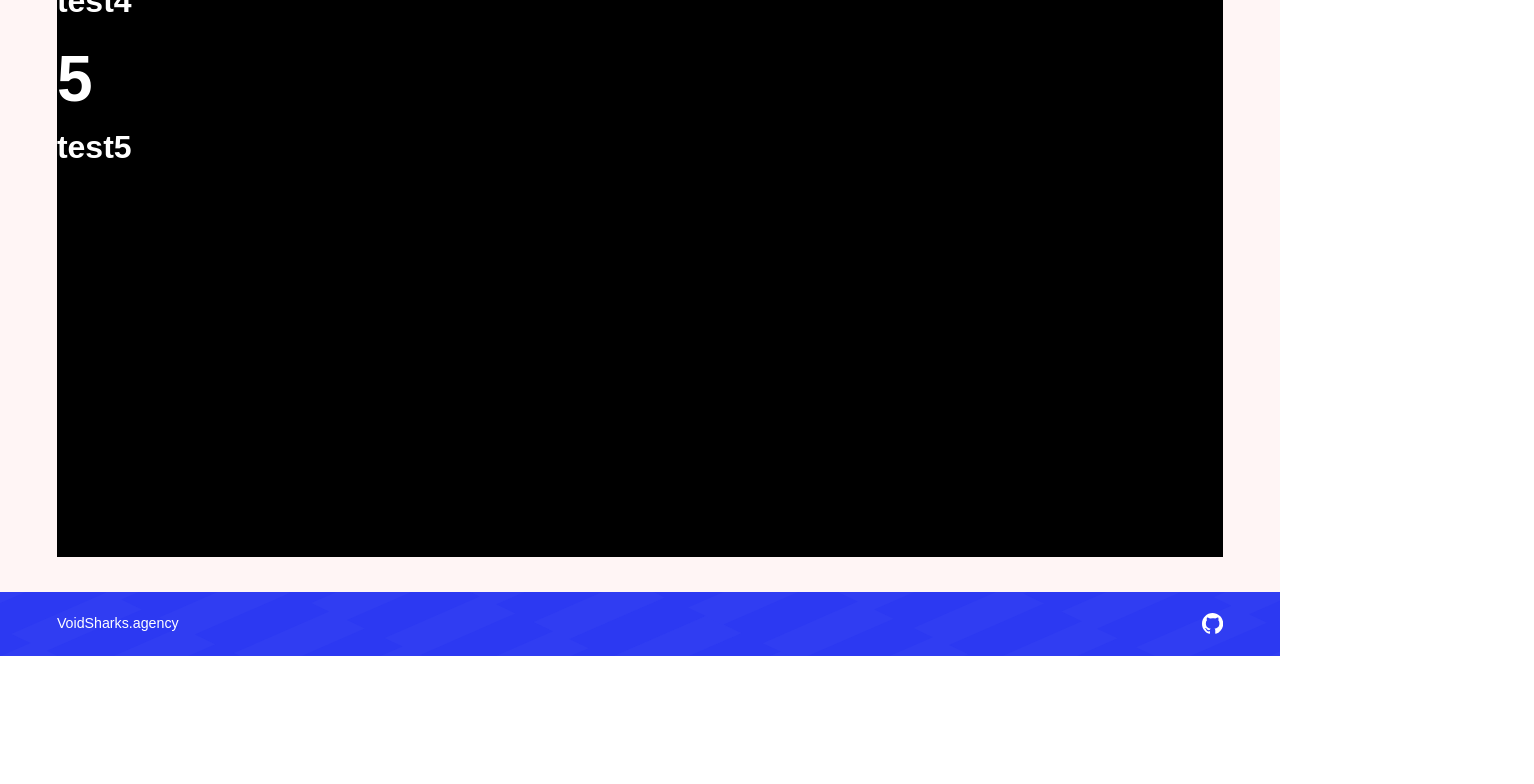
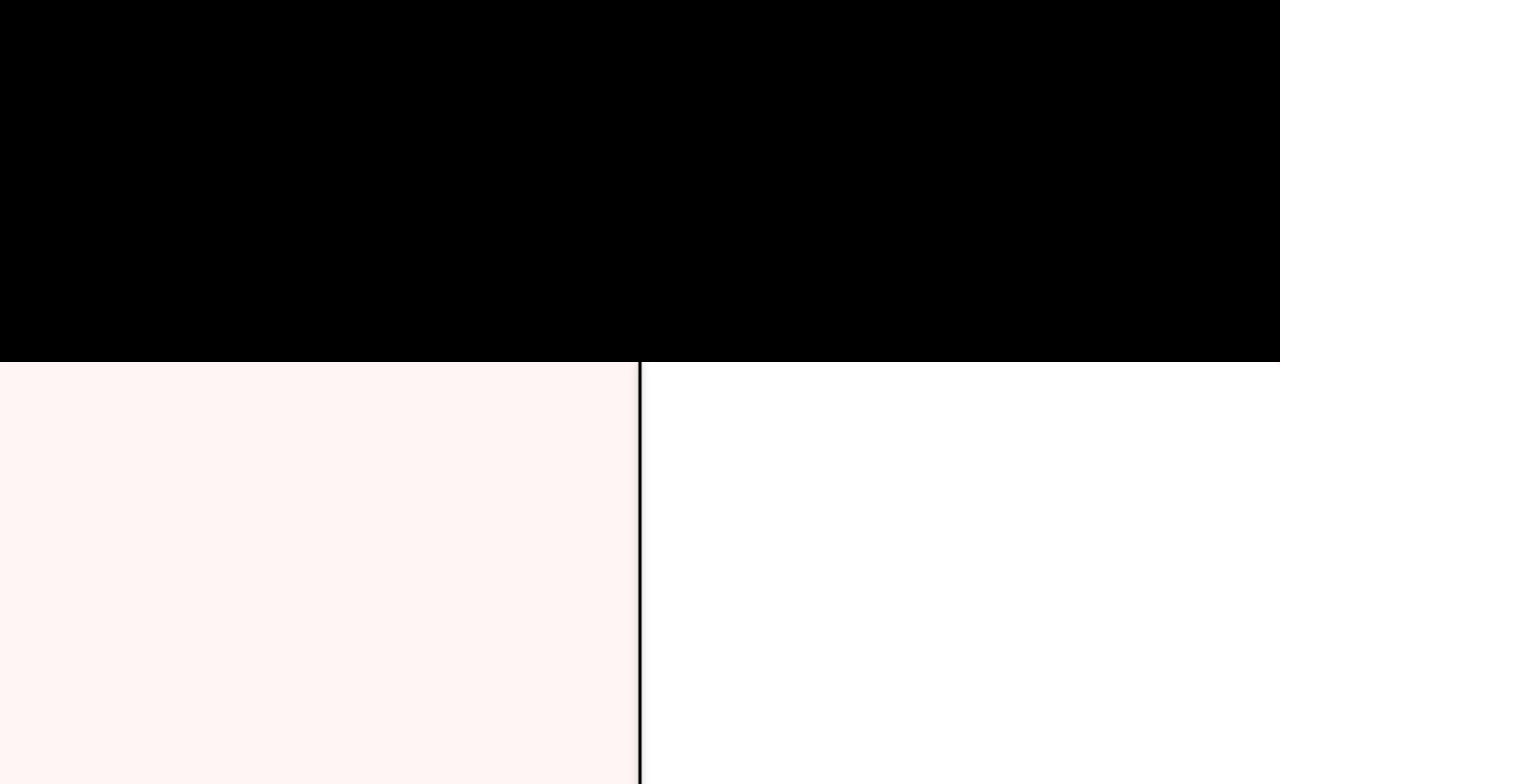
Before and after one commit to sitl-idnm/printdtf, a Next.js app: page / in a window 1280 px wide. Shown: the part 1800-2584 px from the top of the page, 1534 px wide, since content can reach past the window. Before the commit the page ends 2456 px from the top, so only its background shows below. Built offline with nearby package versions, Linux system fonts and the light colour scheme; a web font is replaced by a local one.

Commit message:
feat НА ТЕБЕ

```diff
--- a/src/modules/servicesMain/servicesMain.module.scss
+++ b/src/modules/servicesMain/servicesMain.module.scss
@@ -3,8 +3,6 @@
 @use "@styles/variables";
 
 .root {
-  background-color: var(--color-black-default);
-  padding: 24px;
 
   @include desktop {
     padding: 16px;
@@ -12,8 +10,8 @@
 
   .row {
     display: flex;
-    gap: 24px;
-    height: clamp(260px, 40vh, 540px);
+    height: clamp(20vh, 100vh, 100vh);
+
 
     @include desktop {
       gap: 16px;
--- /dev/null
+++ b/src/modules/sliderBeforeAfter/index.ts
@@ -0,0 +1 @@
+export { default as SliderBeforeAfter } from './sliderBeforeAfter'
--- /dev/null
+++ b/src/modules/sliderBeforeAfter/sliderBeforeAfter.module.scss
@@ -0,0 +1,157 @@
+@use "@styles/func";
+@use "@styles/mixins";
+@use "@styles/variables";
+
+.root {
+  --pos: 50%;
+  position: relative;
+  width: 100%;
+  min-height: 1600px;
+}
+
+.stage {
+  position: relative;
+  height: 100%; // follow explicit height computed on root
+  min-height: inherit; // still respect min-height fallback if used
+  width: 100%;
+  overflow: hidden;
+  border-radius: 8px;
+  background-color: var(--color-additional);
+}
+
+.pane {
+  position: absolute;
+  inset: 0;
+  padding: clamp(16px, 3vw, 40px);
+  display: grid;
+  place-items: center;
+  text-align: center;
+}
+
+.after {
+  z-index: 1;
+  background-color: var(--color-white-default);
+  color: var(--color-neutral);
+}
+
+.before {
+  z-index: 2;
+  pointer-events: none;
+}
+
+.beforeMask {
+  position: absolute;
+  top: 0;
+  bottom: 0;
+  left: 0;
+  right: auto; // avoid over-constraint with width
+  width: var(--pos); // 0%..100%
+  overflow: hidden; // clip "before" content
+  background-color: var(--color-background);
+  display: grid;
+  place-items: center;
+  padding: 0; // padding caused a visible sliver at 0%; keep at 0
+  contain: paint; // more robust clipping
+  transition: width var(--dur, 400ms) ease;
+}
+
+.fallback {
+  max-width: 56ch;
+}
+
+.handle {
+  position: absolute;
+  top: 0;
+  bottom: 0;
+  left: var(--pos);
+  transform: translateX(-50%);
+  z-index: 3;
+  display: block;
+  pointer-events: none;
+  transition: left var(--dur, 400ms) ease, transform var(--dur, 400ms) ease;
+}
+
+.handleLine {
+  width: 3px;
+  height: 100%;
+  background: #000;
+  box-shadow:
+    0 0 0 1px rgba(0,0,0,0.1),
+    0 0 8px rgba(0,0,0,0.25);
+}
+
+.handleSticky {
+  position: sticky;
+  top: 50vh;
+  left: 0;
+  right: 0;
+  height: 0; // avoid affecting layout height; dot is absolutely positioned
+  z-index: 4;
+  pointer-events: none;
+}
+
+.handleDot {
+  width: 16px;
+  height: 16px;
+  border-radius: 50%;
+  background-color: var(--color-blue);
+  box-shadow: 0 4px 16px rgba(0,0,0,0.25);
+  position: fixed; // keep centered in viewport
+  left: var(--dot-left, 0px); // computed from stage rect + pos
+  top: 50vh;
+  transform: translate(-50%, -50%);
+  opacity: var(--dot-opacity, 0);
+  transition: left var(--dot-dur, var(--dur, 400ms)) ease, opacity 120ms ease;
+  z-index: 6;
+  pointer-events: none;
+}
+
+.badges {
+  position: absolute;
+  left: 0;
+  right: 0;
+  bottom: 12px;
+  display: flex;
+  justify-content: space-between;
+  padding: 0 12px;
+  z-index: 7; // above range
+  pointer-events: auto;
+}
+
+.badge {
+  font-size: 12px;
+  font-weight: 700;
+  letter-spacing: 0.06em;
+  text-transform: uppercase;
+  padding: 6px 10px;
+  border-radius: 6px;
+  background: rgba(0,0,0,0.7);
+  color: var(--color-white-default);
+  border: 0;
+  cursor: pointer;
+}
+
+.range {
+  position: absolute;
+  inset: 0;
+  z-index: 5; // below badges
+  appearance: none;
+  background: transparent;
+  cursor: ew-resize;
+}
+
+.range::-webkit-slider-thumb {
+  appearance: none;
+  width: 32px;
+  height: 100%;
+  background: transparent;
+  cursor: ew-resize;
+}
+
+.range::-moz-range-thumb {
+  width: 32px;
+  height: 100%;
+  background: transparent;
+  border: 0;
+  cursor: ew-resize;
+}
--- /dev/null
+++ b/src/modules/sliderBeforeAfter/sliderBeforeAfter.tsx
@@ -0,0 +1,89 @@
+'use client'
+import { FC, useMemo, useState } from 'react'
+import classNames from 'classnames'
+
+import styles from './sliderBeforeAfter.module.scss'
+import { SliderBeforeAfterProps } from './sliderBeforeAfter.types'
+
+const SliderBeforeAfter: FC<SliderBeforeAfterProps> = ({
+  className,
+  before,
+  after,
+  beforeLabel = 'Before',
+  afterLabel = 'After',
+  initial = 0.5,
+}) => {
+  const rootClassName = classNames(styles.root, className)
+  const clampedInitial = useMemo(() => {
+    if (initial < 0) return 0
+    if (initial > 1) return 1
+    return initial
+  }, [initial])
+  const [pos, setPos] = useState<number>(Math.round(clampedInitial * 100))
+
+  const rootStyle: React.CSSProperties = {
+    // css var is a percent string, ex '50%'
+    ['--pos' as unknown as string]: `${pos}%`,
+  }
+
+  return (
+    <div className={rootClassName} style={rootStyle}>
+      <div className={styles.stage}>
+        <div className={classNames(styles.pane, styles.after)}>
+          {after ?? (
+            <div className={styles.fallback}>
+              <h3>{afterLabel}</h3>
+              <p>Add “after” content</p>
+            </div>
+          )}
+        </div>
+        <div className={classNames(styles.pane, styles.before)} aria-hidden={false}>
+          <div className={styles.beforeMask}>
+            {before ?? (
+              <div className={styles.fallback}>
+                <h3>{beforeLabel}</h3>
+                <p>Add “before” content</p>
+              </div>
+            )}
+          </div>
+        </div>
+        <div className={styles.handle} role="separator" aria-orientation="vertical" aria-valuemin={0} aria-valuemax={100} aria-valuenow={pos} aria-label="Comparison position">
+          <div className={styles.handleLine} />
+        </div>
+        <div className={styles.handleSticky}>
+          <div className={styles.handleDot} />
+        </div>
+        <div className={styles.badges}>
+          <button
+            type="button"
+            className={classNames(styles.badge,
+              styles.badgeLeft)}
+            onClick={() => setPos(0)}
+          >
+            {beforeLabel}
+          </button>
+          <button
+            type="button"
+            className={classNames(styles.badge,
+              styles.badgeRight)}
+            onClick={() => setPos(100)}
+          >
+            {afterLabel}
+          </button>
+        </div>
+        <input
+          className={styles.range}
+          type="range"
+          min={0}
+          max={100}
+          step={0.1}
+          value={pos}
+          aria-label="Before and after position"
+          onChange={(e) => setPos(Number(e.target.value))}
+        />
+      </div>
+    </div>
+  )
+}
+
+export default SliderBeforeAfter
--- a/src/modules/stages/stages.module.scss
+++ b/src/modules/stages/stages.module.scss
@@ -3,10 +3,11 @@
 @use "@styles/variables";
 
 .root {
-	margin-top: 200px;
 	position: relative;
 
 	background-color: black;
+
+	padding: 60px;
 
 	.list {
 		display: flex;
@@ -21,13 +22,17 @@
 			&_step {
 				font-size: 64px;
 				font-weight: 700;
+				line-height: 140%;
 				color: white;
+				margin-left: 1px;
 			}
 
 			&_title {
 				font-size: 32px;
 				font-weight: 600;
+				line-height: 150%;
 				color: white;
+				margin-left: 1px;
 			}
 		}
 	}
--- a/src/modules/stages/stages.tsx
+++ b/src/modules/stages/stages.tsx
@@ -4,18 +4,12 @@ import classNames from 'classnames'
 
 import styles from './stages.module.scss'
 import { StagesProps } from './stages.types'
-import { gsap } from 'gsap'
-import { useGSAP } from '@gsap/react'
 
 const Stages: FC<StagesProps> = ({
   className,
   stageArray,
 }) => {
   const rootClassName = classNames(styles.root, className)
-
-  useGSAP(() => {
-
-  })
 
   return (
     <div className={rootClassName}>
--- a/src/ui/wrapper/wrapper.module.scss
+++ b/src/ui/wrapper/wrapper.module.scss
@@ -3,9 +3,9 @@
 @use '@styles/variables';
 
 .root {
-  max-width: func.rem(1568);
-  padding-right: func.rem(64);
-  padding-left: func.rem(64);
+  // max-width: func.rem(1568);
+  // padding-right: func.rem(64);
+  // padding-left: func.rem(64);
   margin: 0 auto;
 
   @include mixins.tablet-small {
--- a/src/views/home/home.module.scss
+++ b/src/views/home/home.module.scss
@@ -4,7 +4,6 @@
 
 .root {
   width: 100%;
-  padding: func.rem(40) 0;
   background-color: var(--color-background);
 }
 
--- a/src/views/home/home.tsx
+++ b/src/views/home/home.tsx
@@ -1,13 +1,13 @@
 import { FC } from 'react'
-import Image from 'next/image'
-import { Heading, Wrapper } from '@/ui'
+import { Wrapper } from '@/ui'
 import classNames from 'classnames'
 
 import styles from './home.module.scss'
 import { HomeProps } from './home.types'
-import SvgAnimator from '@/modules/svg-animator'
+// import SvgAnimator from '@/modules/svg-animator'
 import { ServicesMain } from '@/modules/servicesMain'
 import { Stages } from '@/modules/stages'
+import { SliderBeforeAfter } from '@/modules/sliderBeforeAfter'
 
 const StagesArray = [
   { step: 1, title: 'test1' },
@@ -23,19 +23,7 @@ const Home: FC<HomeProps> = ({ className }) => {
   return (
     <main className={rootClassName}>
       <Wrapper>
-        <Heading tagName="h1" className={styles.title}>
-          Next.js template
-        </Heading>
-        <Image
-          src="/images/sticker-shark.png"
-          width={512}
-          height={492}
-          quality={85}
-          id='card'
-          alt="Ligazavr"
-          className={styles.card}
-        />
-        <SvgAnimator
+        {/* <SvgAnimator
           externalSelector="#card"
           externalPlayOn={['mouseenter', 'focus']}
           externalReverseOn={['mouseleave', 'blur']}
@@ -49,11 +37,12 @@ const Home: FC<HomeProps> = ({ className }) => {
           maxAutoDuration={2.5}
         >
 
-        </SvgAnimator>
+        </SvgAnimator> */}
         <ServicesMain />
         <Stages
           stageArray={StagesArray}
         />
+        <SliderBeforeAfter />
       </Wrapper>
     </main>
   )
```
Also changed, not shown: src/modules/sliderBeforeAfter/sliderBeforeAfter.types.ts (added, +10 -0 lines).
